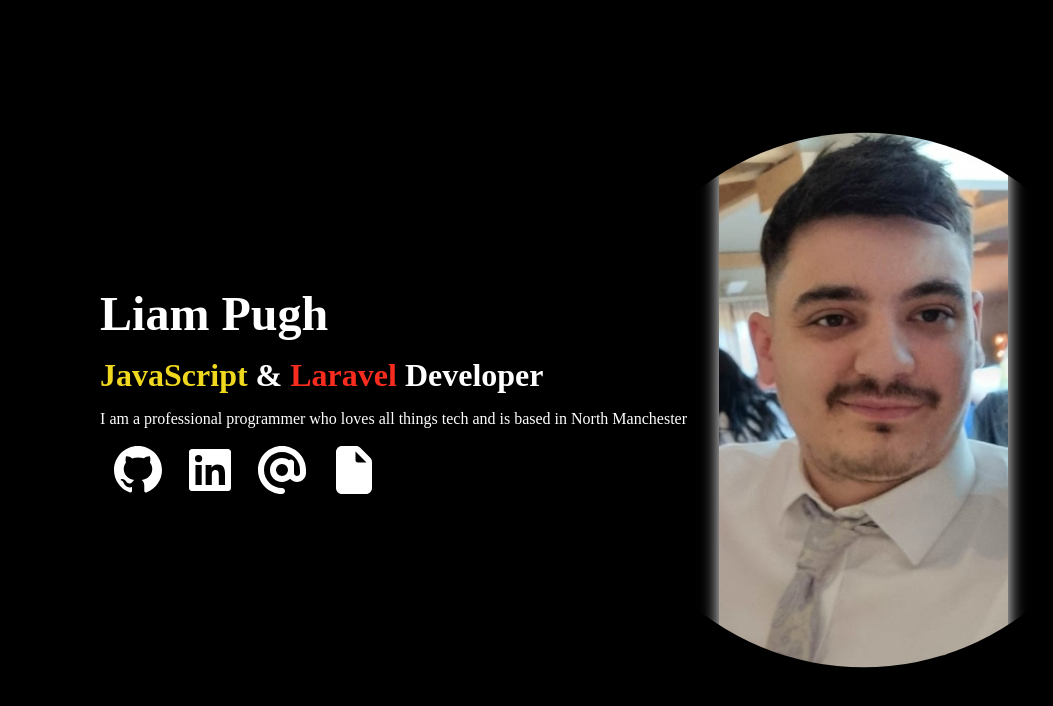
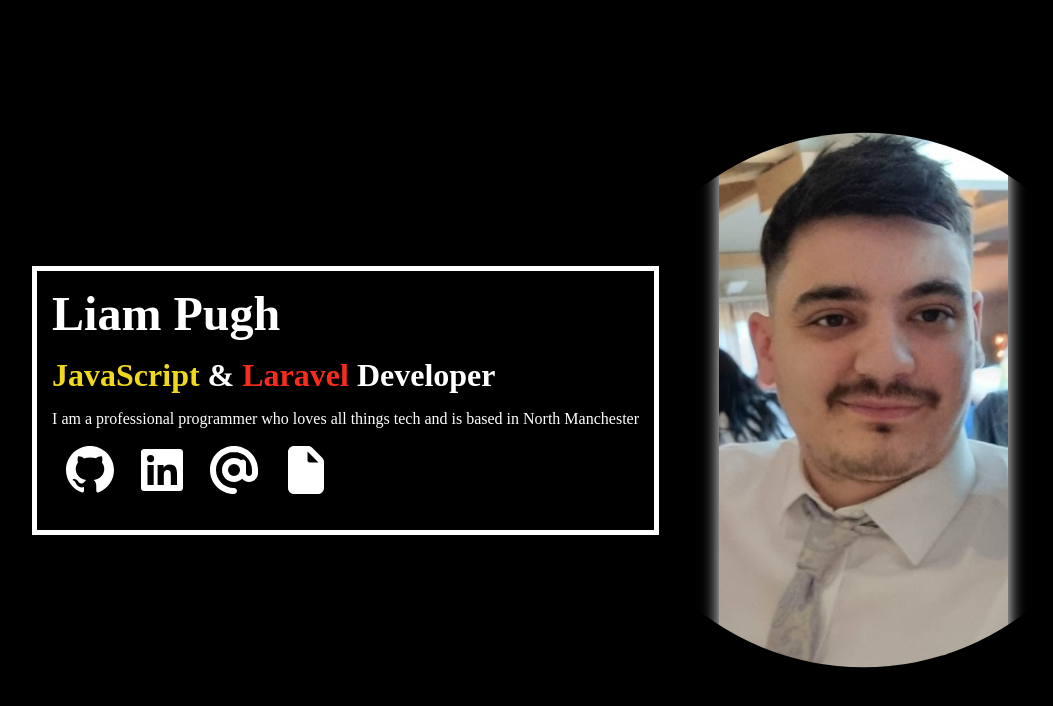
Before and after one commit to Shutt90/Portfoliov3, a website: page index.html in a window 1280 px wide. Shown: the whole page, without its empty margins (70-1123 px from the left). Drawn offline with nearby package versions, Linux system fonts and the light colour scheme.

Commit message:
Added a border as divs so I can grab and animate them seperately

```diff
--- a/index.html
+++ b/index.html
@@ -14,6 +14,10 @@
 <body>
     <section class="about">
         <div class="about-me">
+            <div class="line-1"></div>
+            <div class="line-2"></div>
+            <div class="line-3"></div>
+            <div class="line-4"></div>
             <h1 class="about-me__title">Liam Pugh</h1>
             <h3 class="about-me__subtitle""><span class="js-yellow">JavaScript</span> & <span class="lara-red">Laravel</span> Developer</h3>
             <p class="about-me__content">
--- a/style.scss
+++ b/style.scss
@@ -2,6 +2,52 @@
     margin: 0;
     padding: 0;
     box-sizing: border-box;
+}
+
+
+.line {
+    &-1 {
+        position: absolute;
+        display: block;
+        background-color: white;
+        top: -20px;
+        left: -20px;
+        height: 5px;
+        width: calc(100% + 40px);
+    }
+
+    &-2 {
+        position: absolute;
+        display: block;
+        background-color: white;
+        top: -20px;
+        left: -20px;
+        height: calc(100% + 40px);
+        width: 5px;
+
+    }
+
+    &-3 {
+        position: absolute;
+        display: block;
+        background-color: white;
+        top: -20px;
+        right: -20px;
+        height: calc(100% + 40px);
+        width: 5px;
+
+    }
+
+    &-4 {
+        position: absolute;
+        display: block;
+        background-color: white;
+        bottom: -20px;
+        right: -20px;
+        height: 5px;
+        width: calc(100% + 40px);
+
+    }
 }
 
 .about {
@@ -15,6 +61,7 @@
 
 
     &-me {
+        position: relative;
         display: flex;
         flex-direction: column;
 
@@ -25,11 +72,9 @@
 
         &__subtitle {
             margin: 1rem 0;
-
             font-size: 2rem;
 
         }
-
 
         &__socials {
             font-size: 3rem;
@@ -58,7 +103,7 @@
         display: flex;
         justify-content: center;
         align-items: center;
-        margin: 2rem;
+        margin: 5rem;
 
         img {
             max-height: 70vh;
```
Also changed, not shown: style.css, 1 other file.
